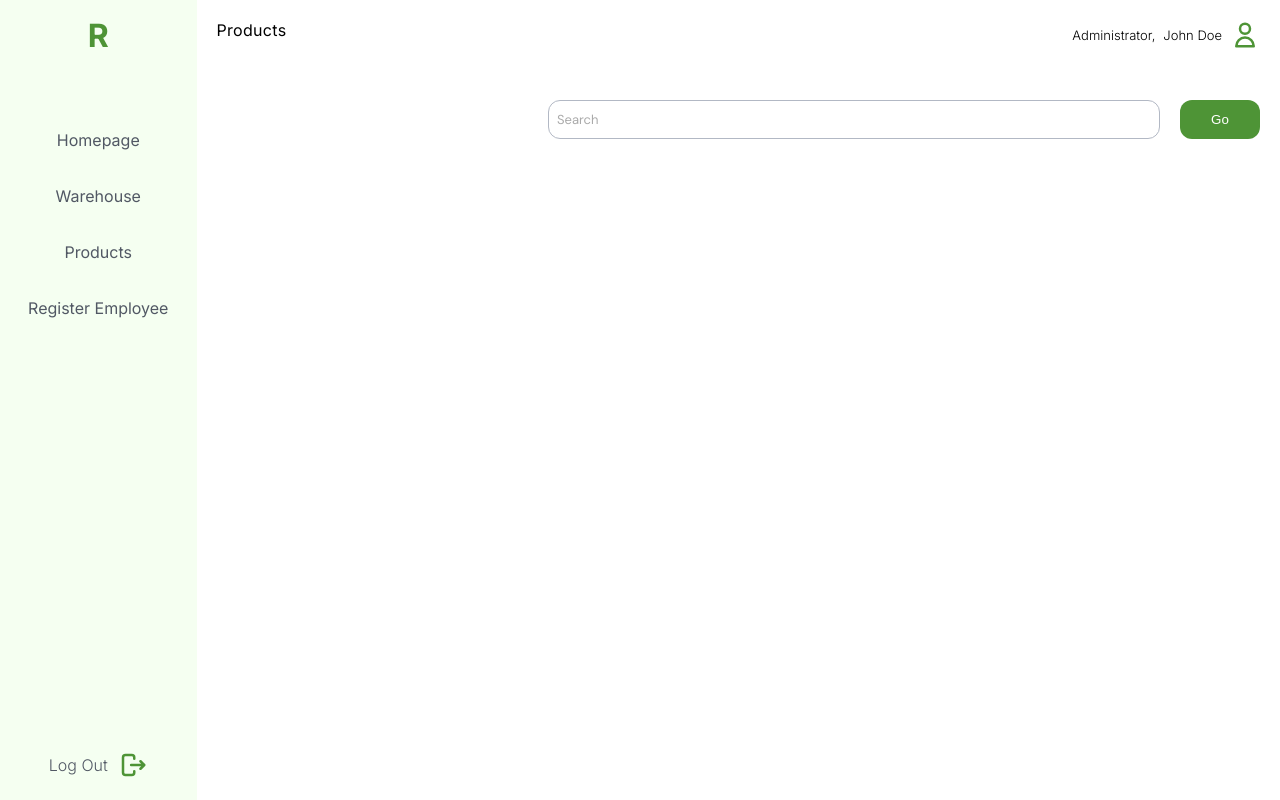
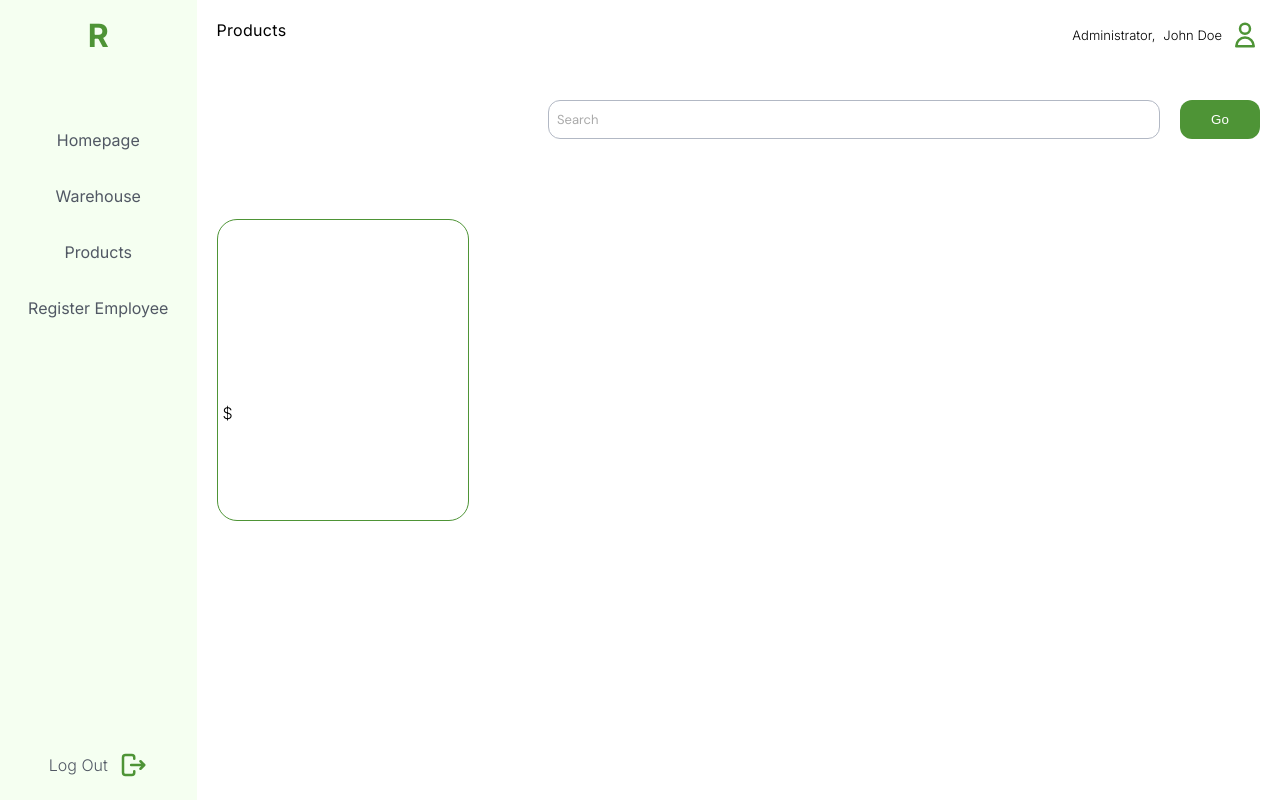
Before and after one commit to plainsight16/records-rex, a PHP site: page /app/product in a window 1280 px wide. Run offline with PHP 8.4, Linux system fonts and the light colour scheme; tables that the repository leaves empty or names only in its code hold one stand-in row (values such as "Sample post"); data that the repository does not hold is empty.

Commit message:
product page done

```diff
--- a/app/product/index.php
+++ b/app/product/index.php
@@ -70,6 +70,9 @@
                 </div>
 
                 <div class="product-tab">
+                    <?php
+                    include_once ('product.php');
+                    ?>
 
                 </div>
             </section>
--- a/app/product/product.css
+++ b/app/product/product.css
@@ -198,3 +198,40 @@ table.blueTable thead {
     width: 30px;
     height: 30px;
 }
+
+.product-tab{
+    display: flex;
+    justify-content: space-between;
+    margin-top: 80px;
+}
+
+.product-box{
+    width: 250px;
+    height: 300px;
+    /* background-color: #d8f7cc; */
+    border-radius: 20px;
+    border: 1px solid var(--primary);
+}
+
+.img-box{
+    width: 100%;
+    height: 50%;
+    /* border: 1px solid black; */
+    overflow: hidden;
+}
+
+.product-info{
+    margin-top: 10px;
+    padding: 5px;
+}
+.product-name{
+    font-weight: 700;
+    color: var(--primary);
+
+}
+.product-desc{
+    font-size: 13px;
+}
+.product-price{
+    margin-top: 20px;
+}
--- /dev/null
+++ b/app/product/product.php
@@ -0,0 +1,46 @@
+<?php
+include_once ("../db/dbconnect.php");
+
+
+$sql = "select * from product;";
+$result = mysqli_query($conn, $sql);
+if (mysqli_num_rows($result) > 0) {
+    while ($rows = mysqli_fetch_assoc($result)) {
+        ?>
+        <div class="product-box">
+            <div class="img-box">
+                <img src="" alt="">
+            </div>
+            <div class="product-info">
+                <p class="product-name">
+                    <?php echo $rows['Name']; ?>
+                </p>
+                <p class="product-desc">
+                    <?php echo $rows['Description']; ?>
+                </p>
+                <p class="product-price">
+                    $<?php echo $rows['Price']; ?>
+                </p>
+            </div>
+
+        </div>
+        <?php
+    }
+}
+
+
+
+// try{
+// $result = mysqli_query($conn, $sql);
+// if(mysqli_num_rows($result) > 0){
+// while($row = mysqli_fetch_assoc($result)){
+// echo $row["Name"] . "<br>";
+// echo $row["Description"] . "<br>";
+// echo $row["Price"] . "<br>";
+// }
+
+// }
+
+// }catch(mysqli_sql_exception $ex){
+// echo "Can't retrieve products";
+// }
```
